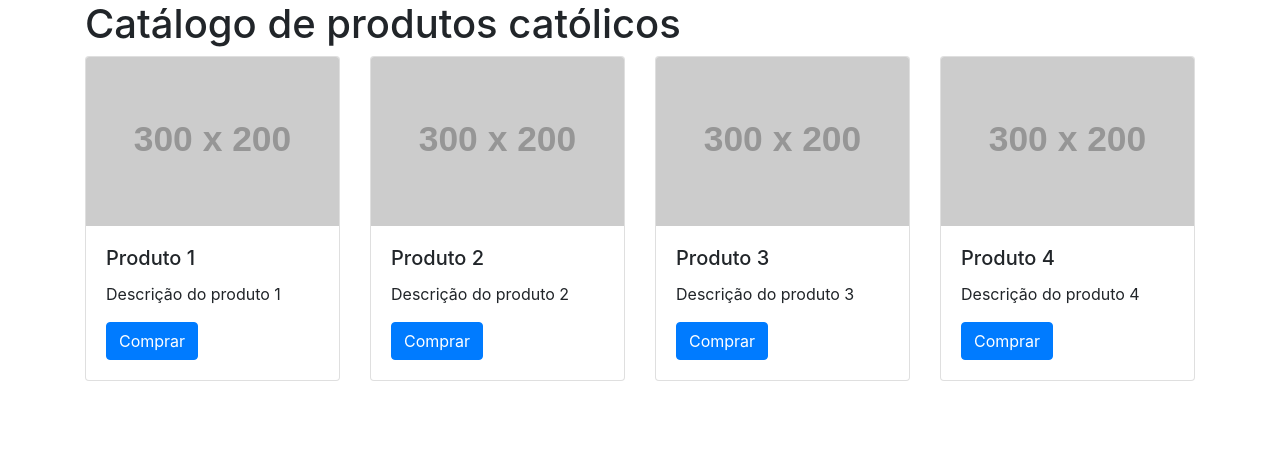
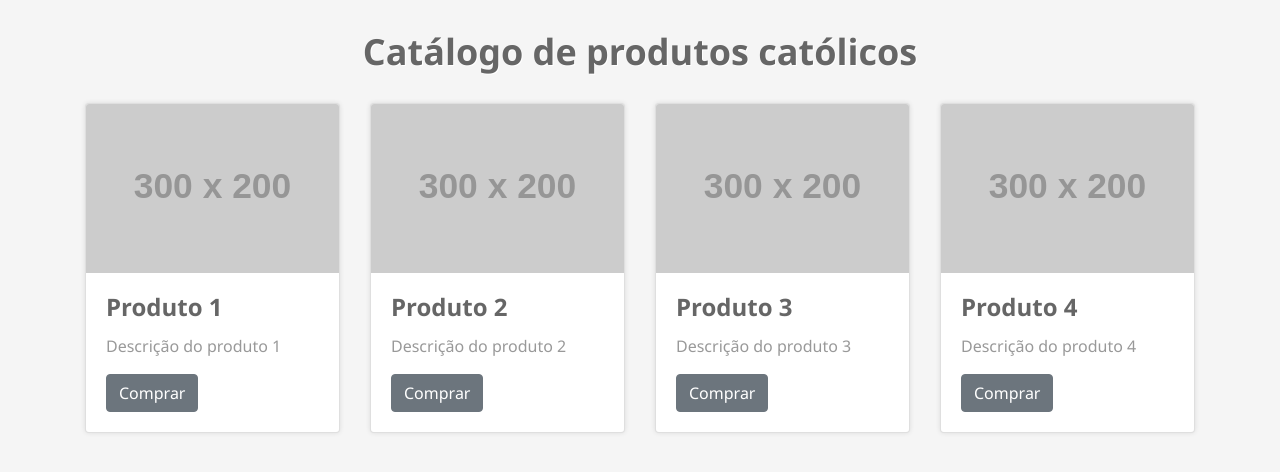
Before and after one commit to leandroSalamaia/MyPage001, a plain HTML site: page index.html in a window 1280 px wide. Drawn offline with nearby package versions, Linux system fonts and the light colour scheme; placeholder pictures from the web are drawn by us.

Commit message:
Update index.html

```diff
--- a/index.html
+++ b/index.html
@@ -5,6 +5,46 @@
 	<meta name="viewport" content="width=device-width, initial-scale=1.0">
 	<title>Catálogo de produtos católicos</title>
 	<link rel="stylesheet" href="https://maxcdn.bootstrapcdn.com/bootstrap/4.5.2/css/bootstrap.min.css">
+	<style>
+		body {
+			background-color: #f5f5f5;
+			font-family: 'Segoe UI', Tahoma, Geneva, Verdana, sans-serif;
+		}
+		h1 {
+			text-align: center;
+			font-size: 36px;
+			font-weight: bold;
+			margin-top: 30px;
+			margin-bottom: 30px;
+			color: #666666;
+			text-shadow: 1px 1px #ffffff;
+		}
+		.card {
+			background-color: #ffffff;
+			box-shadow: 0px 0px 5px rgba(0, 0, 0, 0.1);
+			transition: transform 0.2s ease-in-out;
+		}
+		.card:hover {
+			transform: scale(1.05);
+		}
+		.card-title {
+			font-size: 24px;
+			font-weight: bold;
+			color: #666666;
+		}
+		.card-text {
+			font-size: 16px;
+			color: #999999;
+		}
+		.btn-primary {
+			background-color: #6c757d;
+			border-color: #6c757d;
+		}
+		.btn-primary:hover {
+			background-color: #495057;
+			border-color: #495057;
+		}
+	</style>
 </head>
 <body>
 	<div class="container">
```
